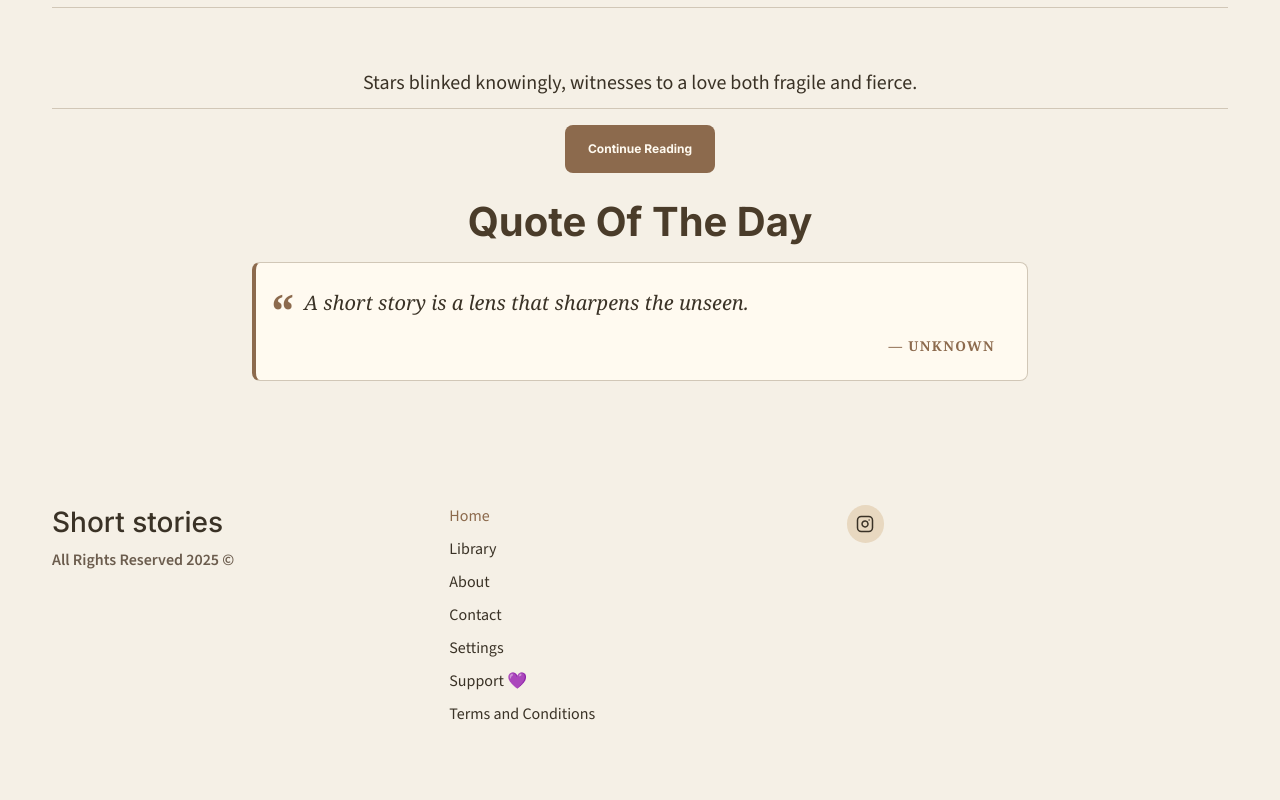
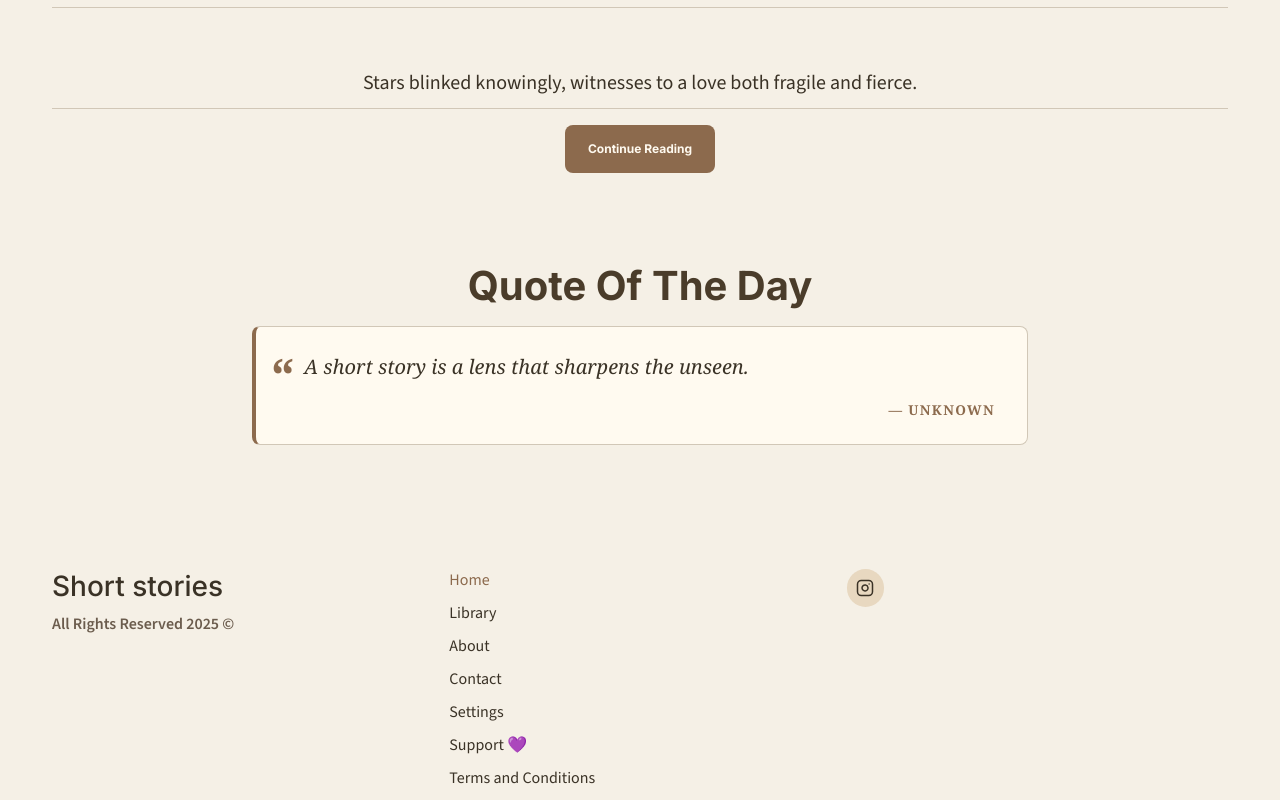
Before and after one commit to aissa-dev1/taleswyn, a Next.js app: page / in a window 1280 px wide. Shown: the part 2373-3173 px from the top of the page. Before the commit the page ends 3109 px from the top, so only its background shows below. Built offline with nearby package versions, Linux system fonts and the light colour scheme; what next would draw is missing.

Commit message:
Add a wrapper class to QuoteOfTheDaySection on home page

```diff
--- a/src/app/page.module.scss
+++ b/src/app/page.module.scss
@@ -26,6 +26,10 @@
   width: 100%;
 }
 
+.quoteOfTheDayWrapper {
+  margin-top: calc(2 * var(--spacing-2xl));
+}
+
 @include mixins.media(sm) {
   .exploreLink {
     width: 150px;
--- a/src/app/page.tsx
+++ b/src/app/page.tsx
@@ -37,7 +37,10 @@ export default function Home() {
           </Suspense>
         </ErrorBoundary>
       </Container>
-      <CompactContainer withPaddingBlock withContentSpacing>
+      <CompactContainer
+        className={styles.quoteOfTheDayWrapper}
+        withPaddingBlock
+      >
         <QuoteOfTheDaySection />
       </CompactContainer>
     </main>
```
